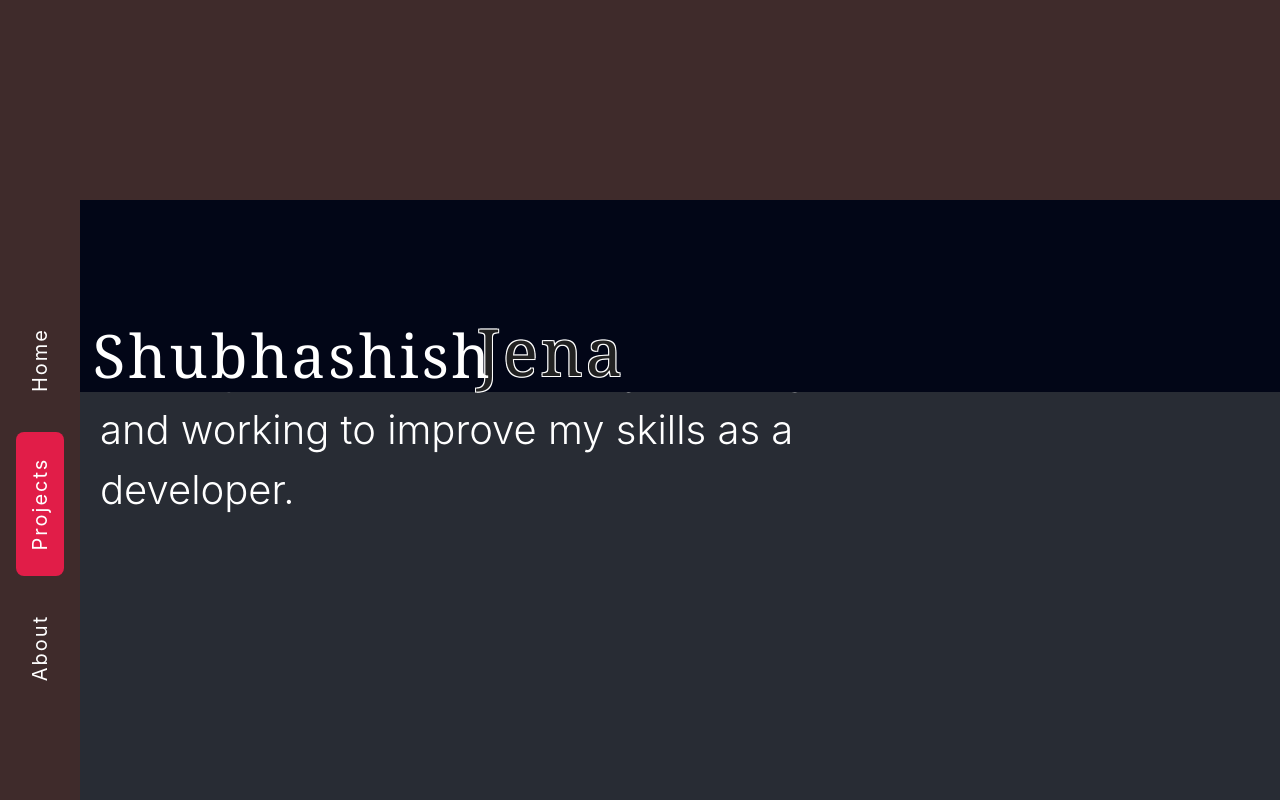
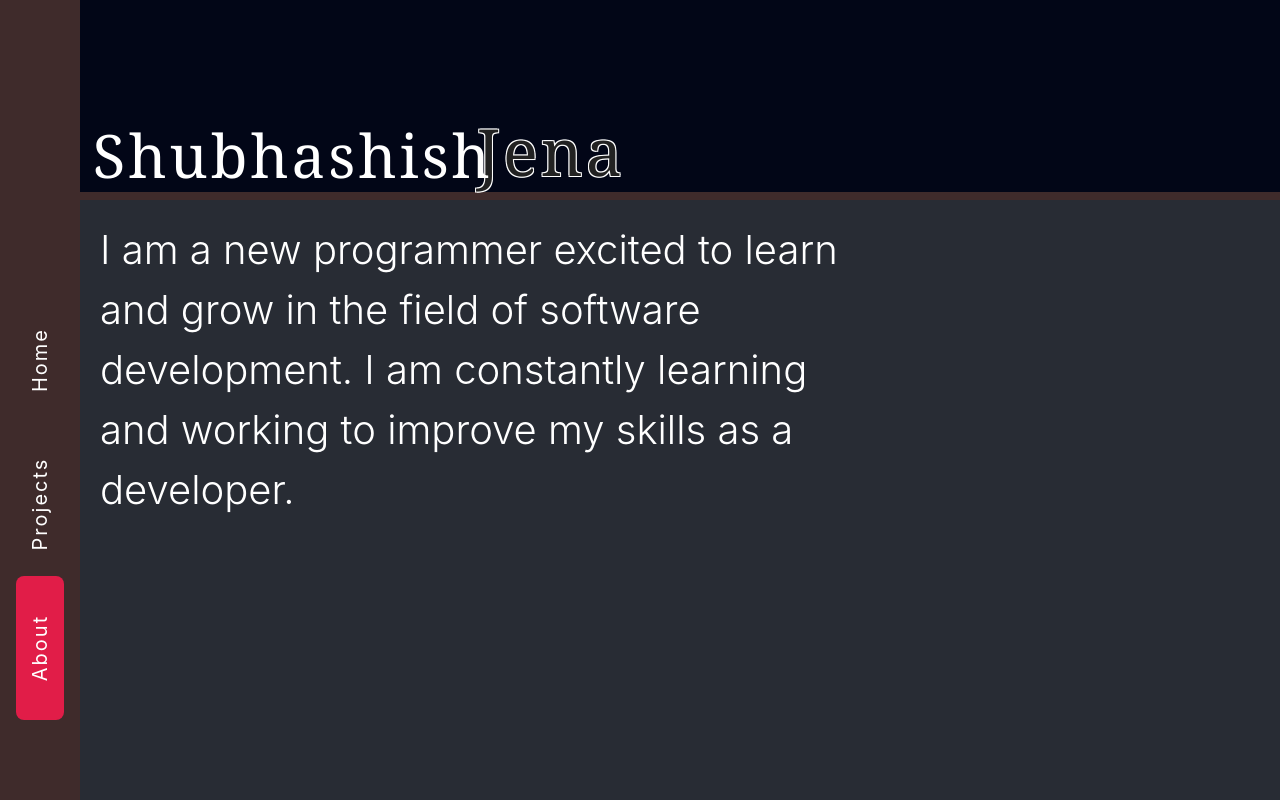
Before and after one commit to shubhjena/shubhjena.github.io, a React (Create React App) app: page / in a window 1280 px wide. Shown: the top 800 px of the page. Built offline with nearby package versions, Linux system fonts and the light colour scheme; a web font is replaced by a local one; what tailwindcss-no-scrollbar would draw is missing.

Commit message:
Update Main.js

```diff
--- a/src/layout/Main.js
+++ b/src/layout/Main.js
@@ -34,7 +34,7 @@ export default function Main() {
     <div className="App flex">
       <Navbar sections={sections} />
       <div
-        className="main-layout overflow-x-scroll scrollbar-none"
+        className="flex overflow-x-scroll scrollbar-none"
         ref={scrollContainerRef}
       >
         <Hero />
```
